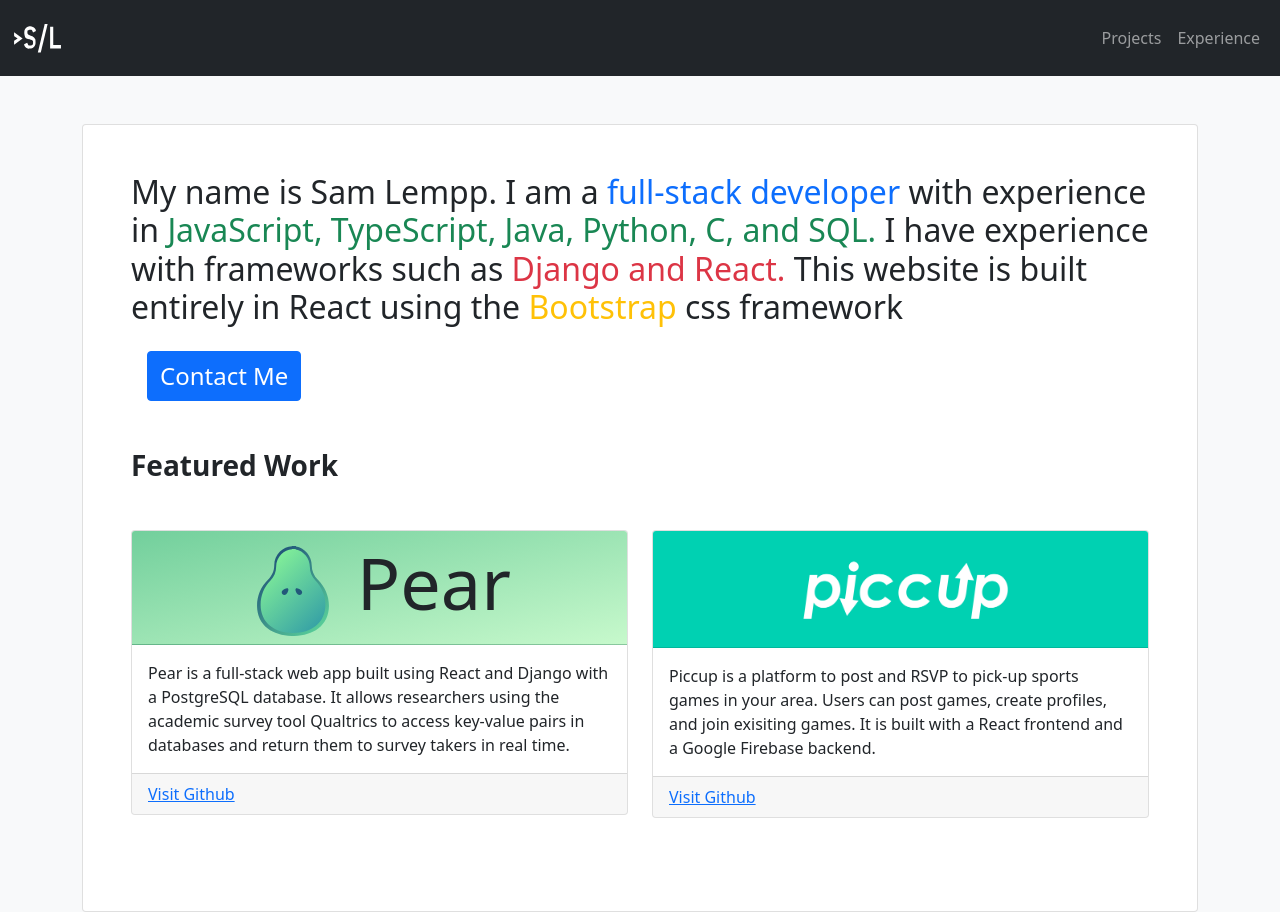
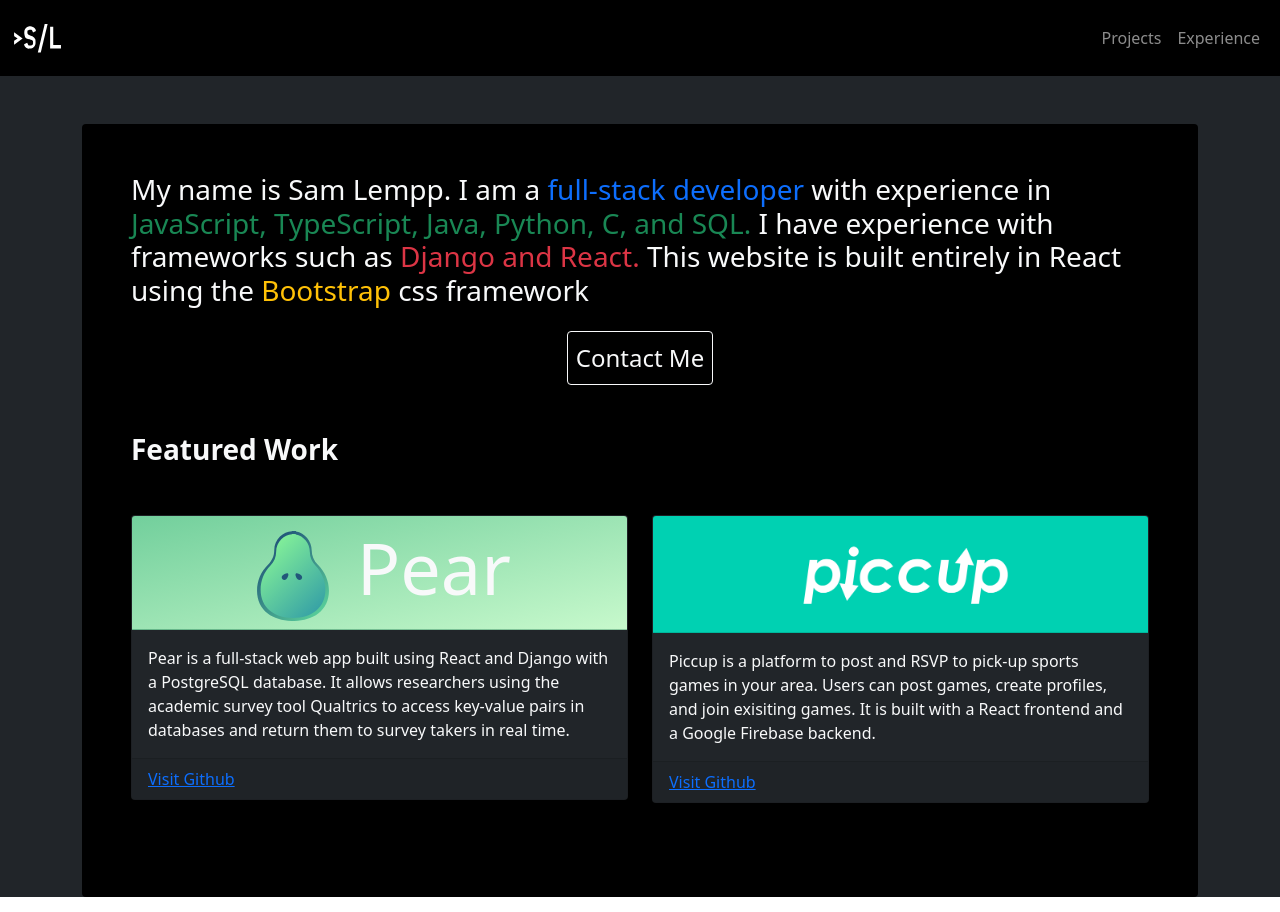
Before and after one commit to samlempp/digital-cv, a React (Create React App) app: page / in a window 1280 px wide. Built offline with nearby package versions, Linux system fonts and the light colour scheme.

Commit message:
dark mode

```diff
--- a/src/components/Home.js
+++ b/src/components/Home.js
@@ -6,10 +6,10 @@ import PiccupCard from "./PiccupCard";
 
 const Home = () => {
   return (
-    <div className="pt-5 bg-light" height="100%">
+    <div className="pt-5 bg-dark text-light" height="100%">
       <Container>
-        <Card className="p-5">
-          <h2>
+        <Card className="p-5 bg-black">
+          <h3>
             My name is Sam Lempp. I am a{" "}
             <span className="text-primary">full-stack developer</span> with
             experience in{" "}
@@ -21,9 +21,13 @@ const Home = () => {
             This website is built entirely in React using the{" "}
             <span className="text-warning">Bootstrap </span>
             css framework
-          </h2>
-          <Container className="p-3 pb-5">
-            <Button className="btn fs-4" href="mailto:slempp@live.unc.edu">
+          </h3>
+          <Container className="p-3 pb-5 d-flex justify-content-center">
+            <Button
+              className="fs-4 p-2"
+              variant="outline-light"
+              href="mailto:slempp@live.unc.edu"
+            >
               Contact Me
             </Button>
           </Container>
--- a/src/components/Navigation.js
+++ b/src/components/Navigation.js
@@ -4,9 +4,9 @@ import "../index.css";
 const Navigation = () => {
   return (
     <>
-      <Navbar bg="dark" variant="dark">
+      <Navbar bg="black" variant="dark">
         <Container fluid>
-          <Navbar.Brand href="/">
+          <Navbar.Brand href="#">
             <img
               alt=""
               src={Logo}
@@ -18,7 +18,7 @@ const Navigation = () => {
             {"  "}
           </Navbar.Brand>
           <Nav>
-            <Nav.Link href="/projects">Projects</Nav.Link>
+            <Nav.Link href="#projects">Projects</Nav.Link>
             <Nav.Link href="#Experience">Experience</Nav.Link>
           </Nav>
         </Container>
--- a/src/components/PearCard.js
+++ b/src/components/PearCard.js
@@ -3,7 +3,7 @@ import pearlogo from "../pear logo.svg";
 
 const PearCard = () => {
   return (
-    <Card>
+    <Card bg="dark" text="light">
       <Card.Header
         className="pear-card"
         onClick={() =>
@@ -11,7 +11,7 @@ const PearCard = () => {
         }
       >
         <h1
-          className="fw-light display-2"
+          className="display-2"
           style={{
             margin: "auto",
             verticalAlign: "middle",
--- a/src/components/PiccupCard.js
+++ b/src/components/PiccupCard.js
@@ -3,7 +3,7 @@ import piccuplogo from "../piccup.png";
 
 const PiccupCard = () => {
   return (
-    <Card>
+    <Card bg="dark">
       <Card.Header
         className="piccup-card"
         onClick={() => window.open("https://piccup.herokuapp.com/index.html")}
--- a/src/components/Projects.js
+++ b/src/components/Projects.js
@@ -5,9 +5,9 @@ import PiccupCard from "./PiccupCard";
 
 const Projects = () => {
   return (
-    <div className="pt-5 bg-light" style={{ minHeight: "100vh" }}>
+    <div className="pt-5 bg-dark" style={{ minHeight: "100vh" }}>
       <Container>
-        <Card className="p-5">
+        <Card className="p-5 bg-black text-light">
           <Row>
             <Col>
               <PearCard />
--- a/src/index.js
+++ b/src/index.js
@@ -3,7 +3,7 @@ import ReactDOM from "react-dom";
 import "./index.css";
 import App from "./App";
 import reportWebVitals from "./reportWebVitals";
-import { BrowserRouter as Router } from "react-router-dom";
+import { HashRouter as Router } from "react-router-dom";
 import "bootstrap/dist/css/bootstrap.min.css";
 
 ReactDOM.render(
```
Also changed, not shown: 1 other file (tests, documents, lock files or other folders).
